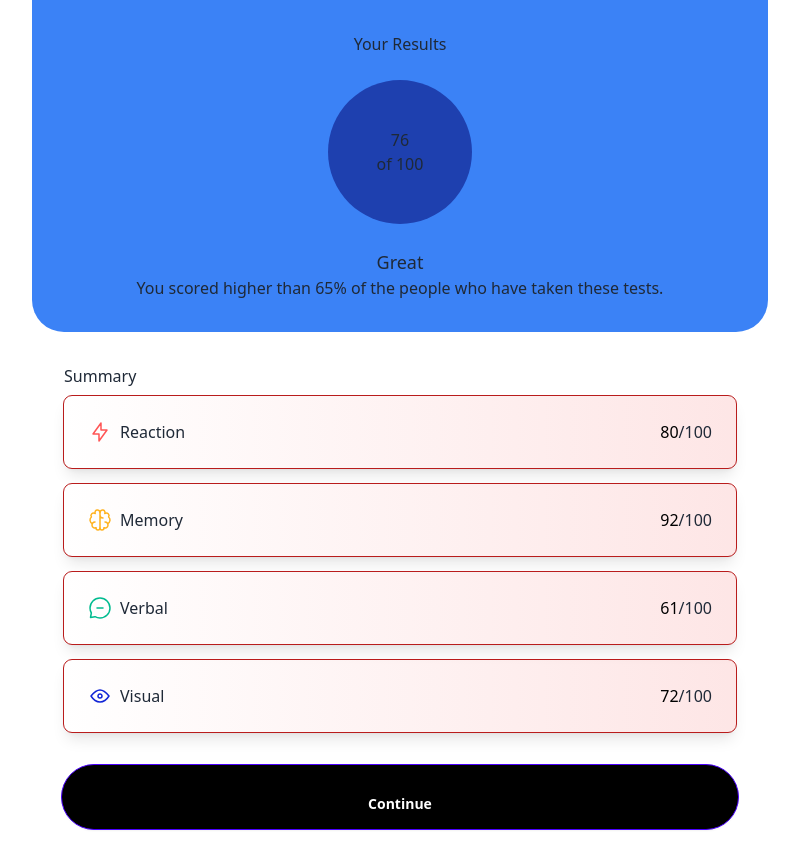
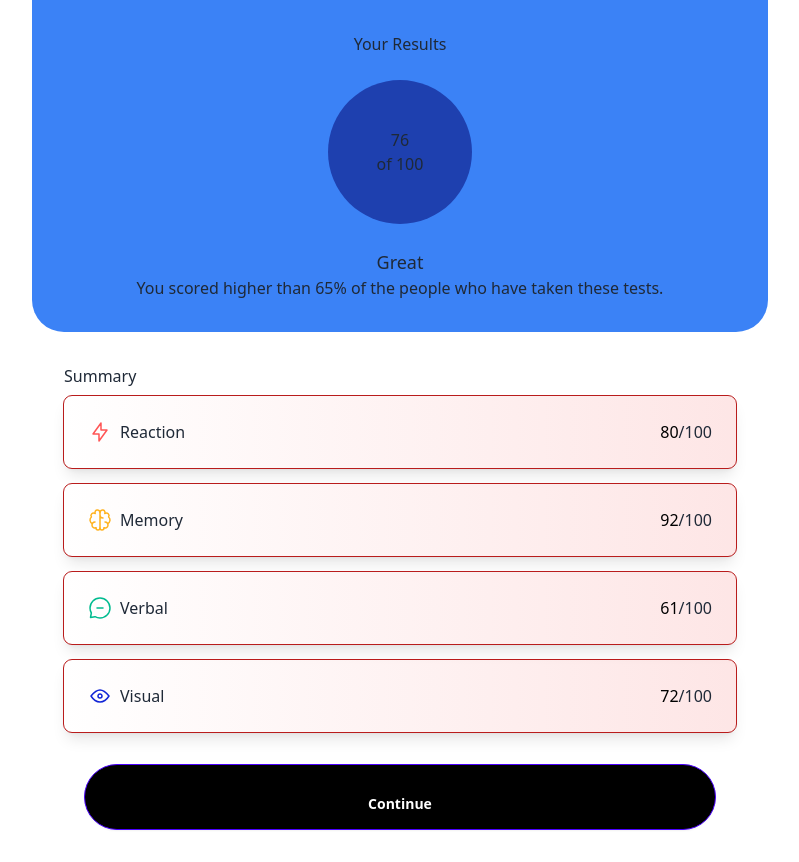
Before and after one commit to Hcmwebs/results-summary, a React (Vite) app: page / in a window 1280 px wide. Shown: the whole page, without its empty margins (240-1039 px from the left). Built offline with nearby package versions, Linux system fonts and the light colour scheme.

Commit message:
added, indexed and rendered CardFooter Component

```diff
--- a/src/components/Card.jsx
+++ b/src/components/Card.jsx
@@ -1,4 +1,4 @@
-import { Button, CardBody, CardHeader } from './index';
+import { CardBody, CardFooter, CardHeader } from './index';
 
 const Card = () => {
 	return (
@@ -6,7 +6,7 @@ const Card = () => {
 			<section className='bg-white w-full max-w-[375px] md:max-w-[736px] flex flex-col justify-center items-center pb-8'>
 				<CardHeader />
 				<CardBody />
-				<Button />
+				<CardFooter />
 			</section>
 		</main>
 	);
--- /dev/null
+++ b/src/components/CardFooter.jsx
@@ -0,0 +1,11 @@
+import Button from './Button';
+
+const CardFooter = () => {
+	return (
+		<footer className='w-full grid, grid-cols-1 place-items-center px-6'>
+			<Button />
+		</footer>
+	);
+};
+
+export default CardFooter;
--- a/src/components/index.jsx
+++ b/src/components/index.jsx
@@ -3,5 +3,6 @@ import CardBody from './CardBody';
 import CardHeader from './CardHeader';
 import SingleItem from './SingleItem';
 import Button from './Button';
+import CardFooter from './CardFooter';
 
-export { Card, CardHeader, SingleItem, CardBody, Button };
+export { CardFooter, Card, CardHeader, SingleItem, CardBody, Button };
```
